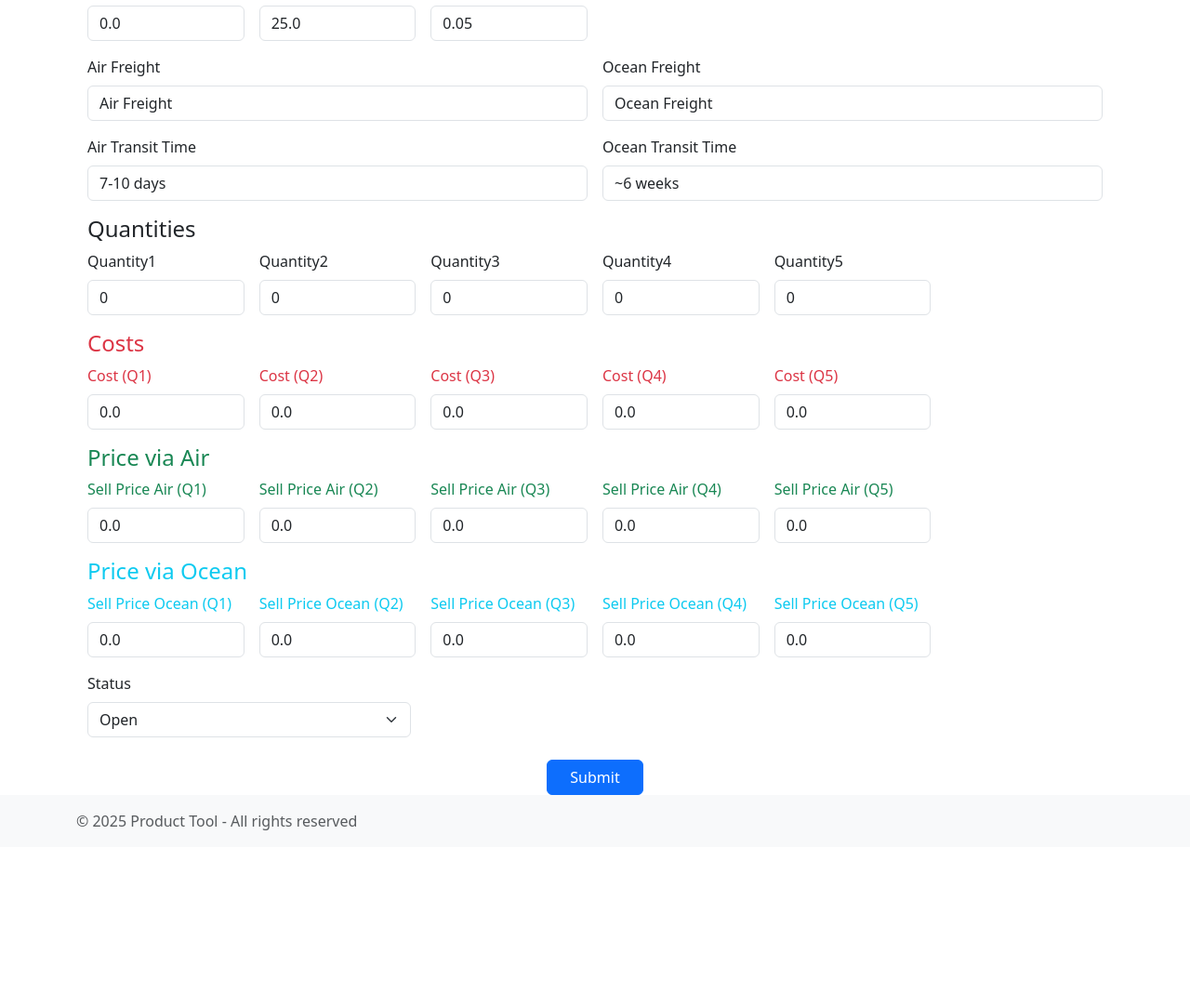
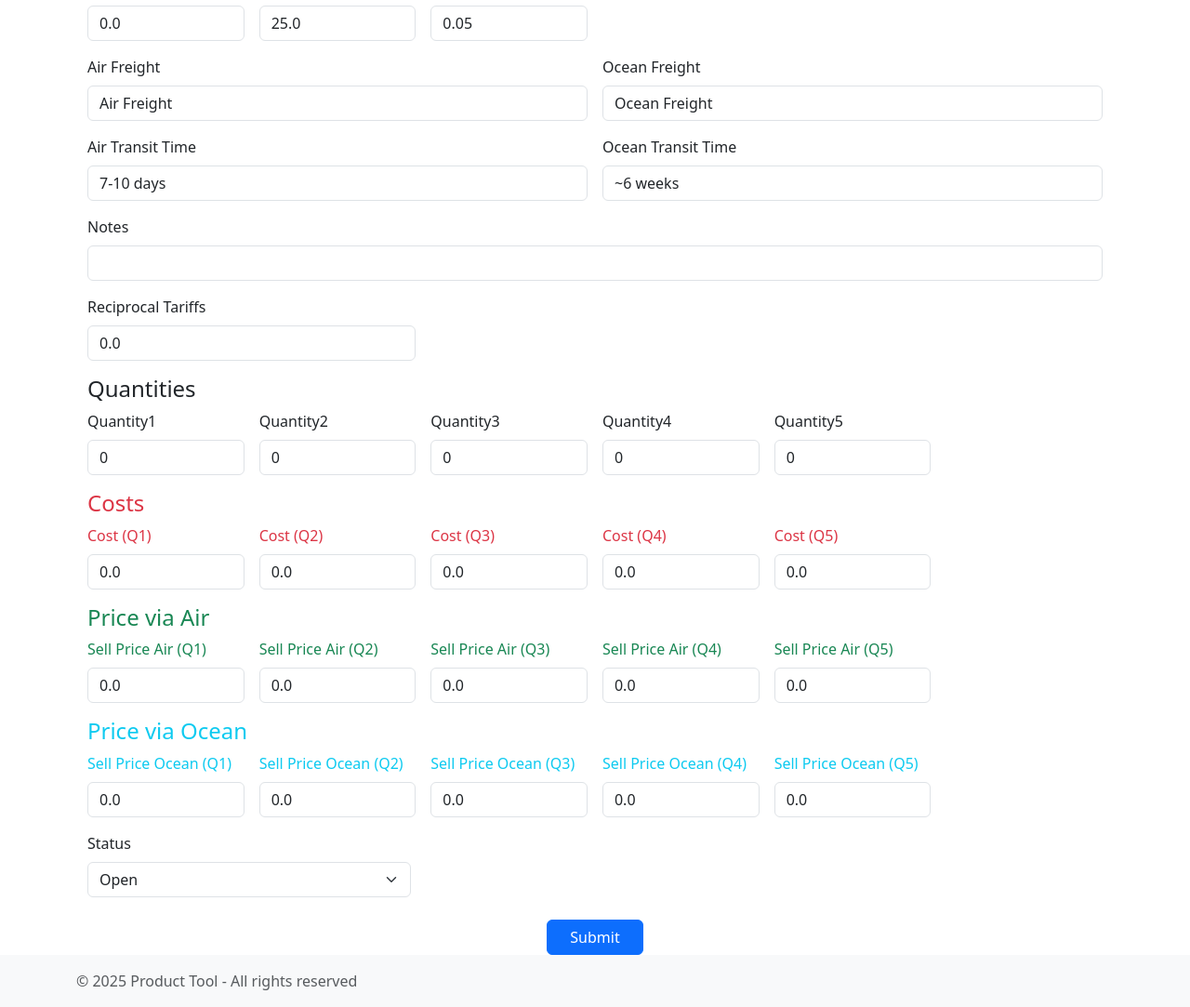
Before and after one commit to alexkharrod/django_ptool, a Django app: page /quotes/create-quote/ in a window 1280 px wide. Shown: the part 1180-2263 px from the top of the page at 93% size. Before the commit the page ends 2073 px from the top, so only its background shows below. Run offline with Django 4.2, Linux system fonts and the light colour scheme; data that the repository does not hold is empty; some libraries are stand-ins or nearby versions.

Commit message:
Add reciprocal tariff field and display in quotes in red with warning

```diff
--- a/quotes/forms.py
+++ b/quotes/forms.py
@@ -55,12 +55,16 @@ class CreateQuoteForm(forms.ModelForm):
             "status",
             "air_transit_time",
             "ocean_transit_time",
+            "notes",
+            "reciprocal_tariffs",
         ]
         widgets = {
             "air_freight": forms.TextInput(attrs={"class": "form-control"}),
             "ocean_freight": forms.TextInput(attrs={"class": "form-control"}),
             "air_transit_time": forms.TextInput(attrs={"class": "form-control"}),
             "ocean_transit_time": forms.TextInput(attrs={"class": "form-control"}),
+            "notes": forms.TextInput(attrs={"class": "form-control"}),
+            "reciprocal_tariffs": forms.NumberInput(attrs={"class": "form-control"}),
             "description": forms.Textarea(attrs={"class": "form-control"}),
             "quote_num": forms.TextInput(
                 attrs={"readonly": "readonly", "class": "form-control"}
--- a/quotes/models.py
+++ b/quotes/models.py
@@ -82,6 +82,8 @@ class Quote(models.Model):
 
     air_transit_time = models.CharField(max_length=50, default="7-10 days")
     ocean_transit_time = models.CharField(max_length=50, default="~6 weeks")
+    notes = models.CharField(max_length=255, blank=True, null=True)
+    reciprocal_tariffs = models.DecimalField(max_digits=10, decimal_places=2, default=0.0)
 
     def __str__(self):
         return self.quote_num
--- a/quotes/templates/create_quote.html
+++ b/quotes/templates/create_quote.html
@@ -150,6 +150,18 @@
                 {{ form.ocean_transit_time|add_class:"form-control" }}
             </div>
         </div>
+        <div class="row g-3 mb-3">
+            <div class="col-md-12">
+                <label for="id_notes" class="form-label">Notes</label>
+                {{ form.notes|add_class:"form-control" }}
+            </div>
+        </div>
+        <div class="row g-3 mb-3">
+            <div class="col-md-4">
+                <label for="id_reciprocal_tariffs" class="form-label">Reciprocal Tariffs</label>
+                {{ form.reciprocal_tariffs|add_class:"form-control" }}
+            </div>
+        </div>
 
        <!-- Section 5A: Quantities Information -->
         <h4>Quantities</h4>
```
Also changed, not shown: quotes/templates/edit_quote.html (+12 -0 lines), quotes/templates/quote_pdf.html (+12 -1 lines), quotes/templates/view_quote.html (+11 -1 lines), quotes/migrations/0013_quote_notes.py (added), quotes/migrations/0014_quote_reciprocal_tariffs_alter_quote_notes.py (added).
